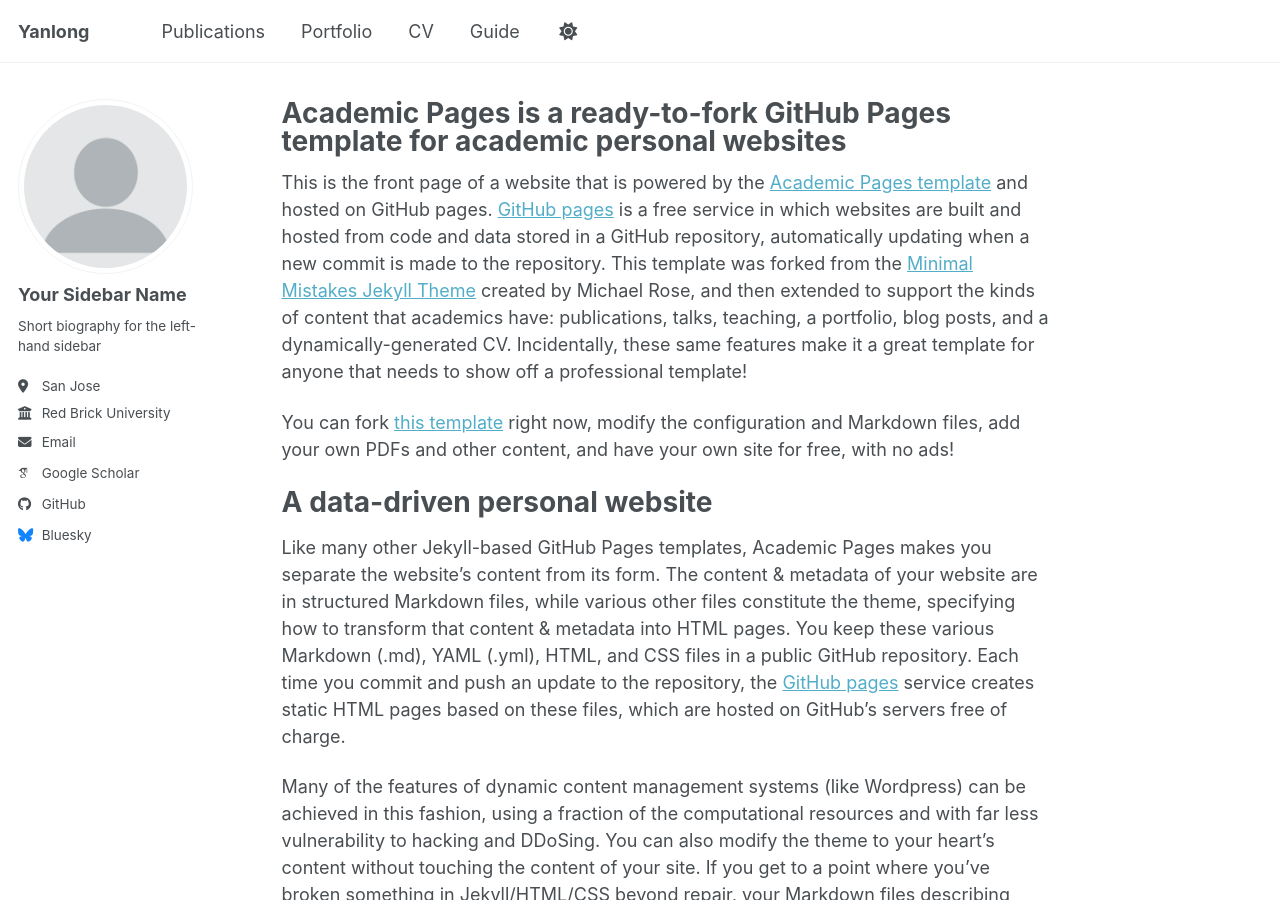
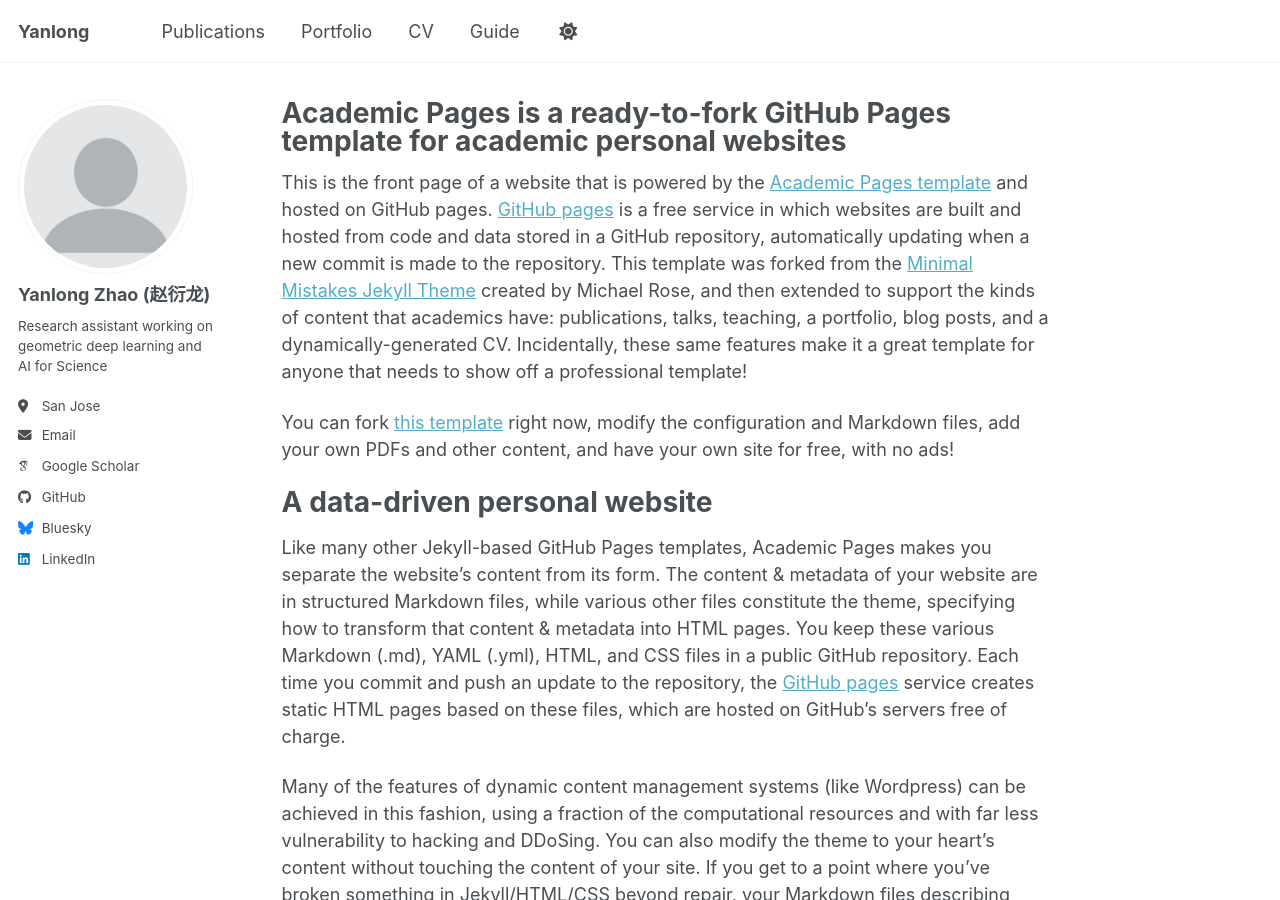
Before and after one commit to Ryan-Yanlong/Ryan-Yanlong, a Jekyll site: the page built from _pages/about.md, in a window 1280 px wide and 900 px high. Built offline with Jekyll 4.4.1, drawn with Linux system fonts in a browser that asks for light colours; some web fonts are replaced; a script bundle is joined from its source files by our own code; library files that are not in the unit come from our copies.

Commit message:
Update _config.yml

```diff
--- a/_config.yml
+++ b/_config.yml
@@ -24,11 +24,11 @@ repository               : "academicpages/academicpages.github.io"
 author:
   # Biographic information
   avatar           : "profile.png"
-  name             : "Your Sidebar Name"
+  name             : "Yanlong Zhao (赵衍龙)"
   pronouns         : # example: "she/her"
-  bio              : "Short biography for the left-hand sidebar"
+  bio              : "Research assistant working on geometric deep learning and AI for Science"
   location         : "San Jose"
-  employer         : "Red Brick University"
+#  employer         : "Red Brick University"
   uri              : # URL
   email            : "yanlong.ryan@gmail.com"
 
@@ -66,7 +66,7 @@ author:
   keybase          : # Username
   instagram        : # Username
   lastfm           : # Username
-  linkedin         : # Username
+  linkedin         : www.linkedin.com/in/yanlongz
   mastodon         : # URL
   medium           : # URL
   pinterest        : # Username
```
